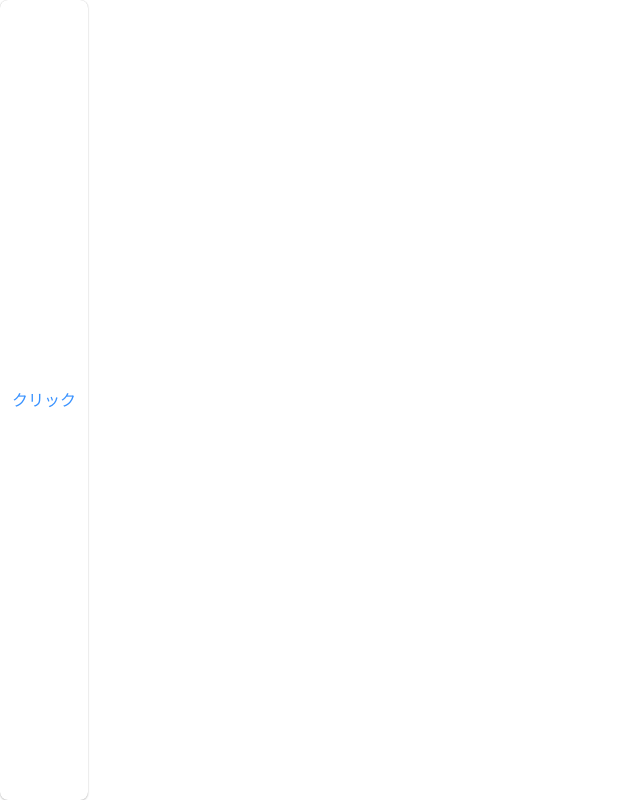
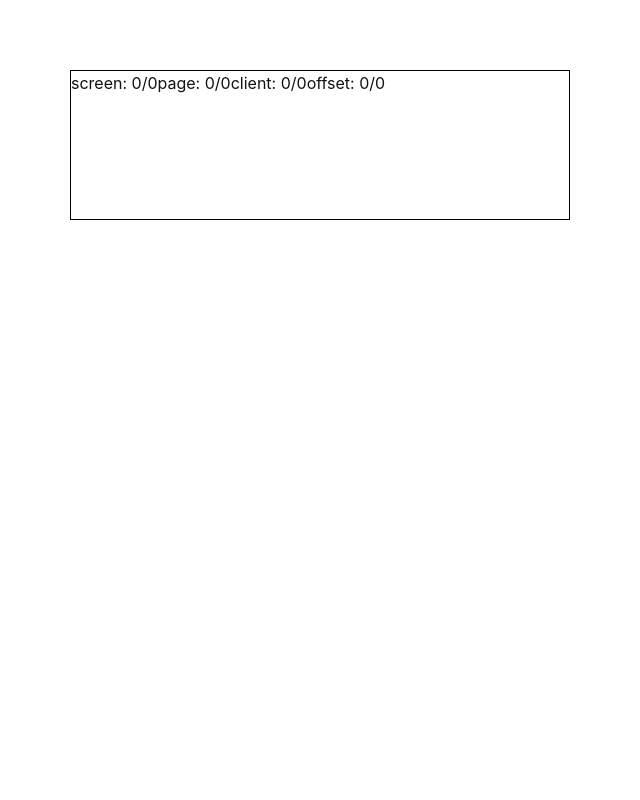
Before and after one commit to MofuMofu2/react-sandbox, a React (Create React App) app: page / in a window 1280 px wide. Shown: the whole page, without its empty margins (0-640 px from the left). Built offline with nearby package versions, Linux system fonts and the light colour scheme.

Commit message:
feature: #42 あまり変わらないような気がする？

```diff
--- a/src/component/EventPoint/EventPoint.tsx
+++ b/src/component/EventPoint/EventPoint.tsx
@@ -21,18 +21,10 @@ export default function EventPoint() {
 
   return (
     <div id="main" onMouseMove={handleMousemove}>
-      <p>
-        screen: {screen.x}/{screen.y}
-      </p>
-      <p>
-        page: {page.x}/{page.y}
-      </p>
-      <p>
-        client: {client.x}/{client.y}
-      </p>
-      <p>
-        offset: {offset.x}/{offset.y}
-      </p>
+      screen: {screen.x}/{screen.y}
+      page: {page.x}/{page.y}
+      client: {client.x}/{client.y}
+      offset: {offset.x}/{offset.y}
     </div>
   );
 }
--- a/src/index.tsx
+++ b/src/index.tsx
@@ -2,7 +2,7 @@ import React from "react";
 import ReactDOM from "react-dom/client";
 import "./index.css";
 import reportWebVitals from "./reportWebVitals";
-import EventObj from "./component/EventObj/EventObj";
+import EventPoint from "./component/EventPoint/EventPoint";
 
 if (process.env.NODE_ENV === "development") {
   void import("./mocks/browser").then(({ worker }) => {
@@ -14,7 +14,7 @@ const root = ReactDOM.createRoot(
   document.getElementById("root") as HTMLElement
 );
 
-root.render(<EventObj />);
+root.render(<EventPoint />);
 
 // If you want to start measuring performance in your app, pass a function
 // to log results (for example: reportWebVitals(console.log))
```
